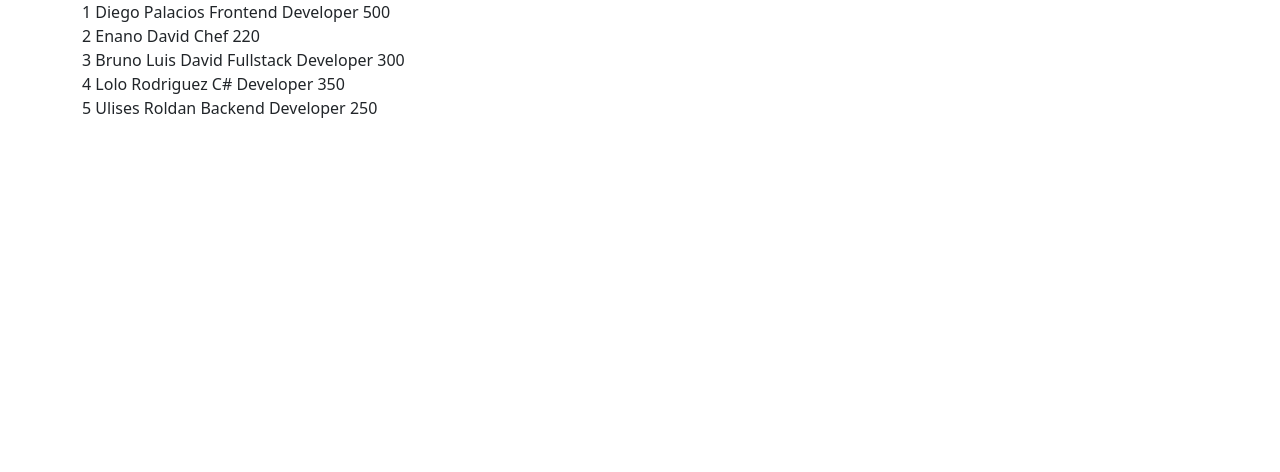
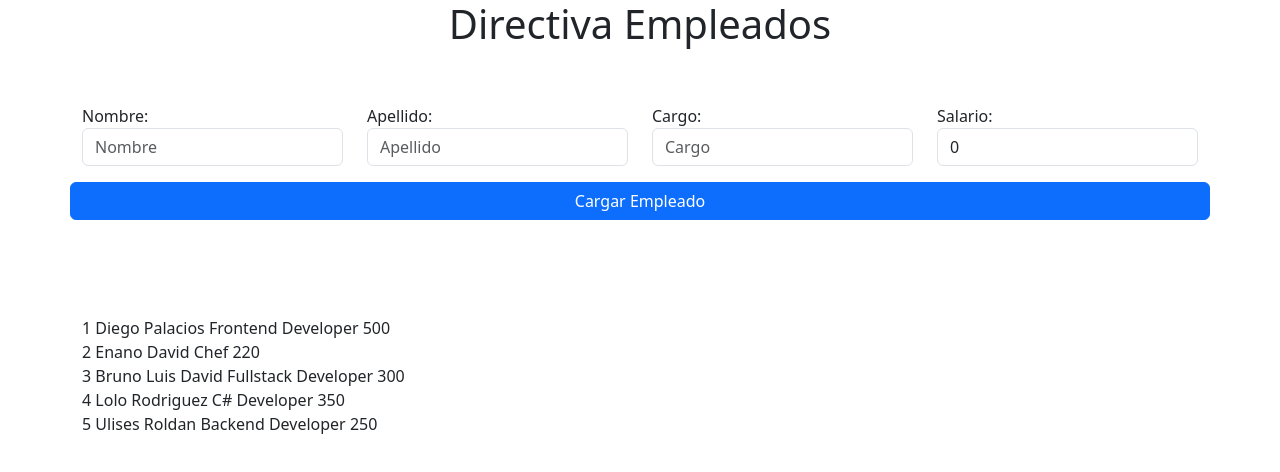
Before and after one commit to CodingDiego/DirectivasII, an Angular app: page / in a window 1280 px wide. Shown: the top 472 px of the page. Built offline with nearby package versions, Linux system fonts and the light colour scheme.

Commit message:
New: Added Banana in a box Logic

```diff
--- a/src/app/app.component.html
+++ b/src/app/app.component.html
@@ -1,3 +1,51 @@
+<div class="container">
+  <div class="col" style="text-align: center; justify-content: center;"><h1>{{title}}</h1></div>
+
+  <br><br/>
+
+  <form class="form-group row">
+
+   <div class="form-group col-md-3">
+
+    <label for="nombre">Nombre:</label>
+    <input type="text" name="nombre" id="nombre" placeholder="Nombre" class="form-control" [(ngModel)]="cuadroNombre">
+
+   </div>
+
+   <div class="form-group col-md-3">
+
+    <label for="apellido">Apellido:</label>
+    <input type="text" name="apellido" id="apellido" placeholder="Apellido" class="form-control" [(ngModel)]="cuadroApellido">
+
+   </div>
+
+   <div class="form-group col-md-3">
+
+    <label for="cargo">Cargo:</label>
+    <input type="text" name="cargo" id="cargo" placeholder="Cargo" class="form-control" [(ngModel)]="cuadroCargo">
+
+   </div>
+
+   <div class="form-group col-md-3">
+
+    <label for="salario">Salario:</label>
+    <input type="number" name="salario" id="salario" placeholder="Salario" class="form-control" [(ngModel)]="cuadroSalario">
+
+   </div>
+
+   <br>
+   <button type="submit" class="btn btn-primary" (click)="agregarEmpleado()" style="margin-top: 1rem;">Cargar Empleado</button>
+   <br>
+
+  </form>
+
+  <br><br/>
+
+  <br><br/>
+
+</div>
+
+
 <div class="container">
   <div class="row">
     <div class="col">
--- a/src/app/app.component.ts
+++ b/src/app/app.component.ts
@@ -20,6 +20,17 @@
     new Empleado("Bruno Luis","David","Fullstack Developer", 300),
     new Empleado("Lolo","Rodriguez","C# Developer", 350),
     new Empleado("Ulises","Roldan","Backend Developer", 250),
-  ]
+  ];
+
+  agregarEmpleado(){
+
+    let miEmpleado = new Empleado(this.cuadroNombre, this.cuadroApellido, this.cuadroCargo, this.cuadroSalario);
+    this.empleados.push(miEmpleado);
+  }
+
+  cuadroNombre:string = "";
+  cuadroApellido:string = "";
+  cuadroCargo:string = "";
+  cuadroSalario:number = 0;
 
 }
```
